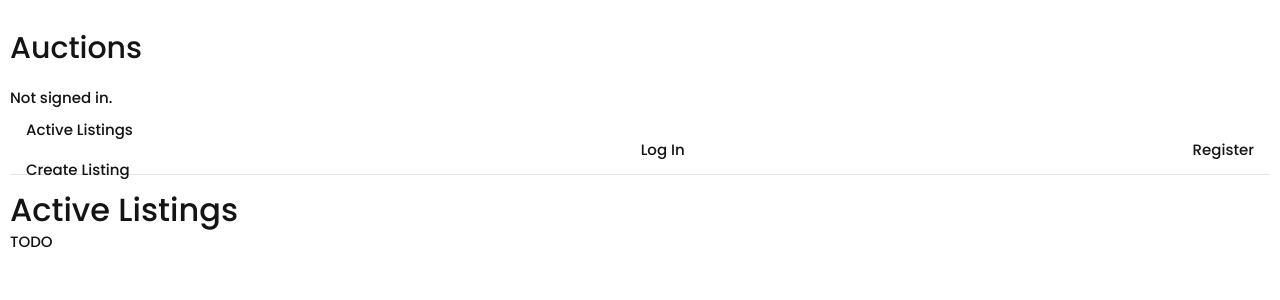
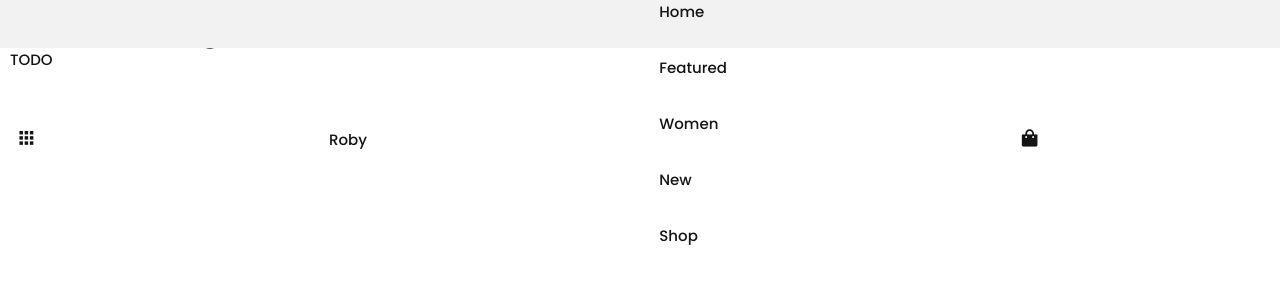
Before and after one commit to carrickkv2/commerce, a Django app: page / in a window 1280 px wide. Shown: the top 300 px of the page. Run offline with Django 3.2, Linux system fonts and the light colour scheme; some libraries are stand-ins or nearby versions.

Commit message:
Changed base html

```diff
--- a/auctions/templates/auctions/layout.html
+++ b/auctions/templates/auctions/layout.html
@@ -6,51 +6,100 @@
     <head>
 
         <title>{% block title %}Auctions{% endblock %}</title>
-        <link rel="stylesheet" href="https://stackpath.bootstrapcdn.com/bootstrap/4.4.1/css/bootstrap.min.css" integrity="sha384-Vkoo8x4CGsO3+Hhxv8T/Q5PaXtkKtu6ug5TOeNV6gBiFeWPGFN9MuhOf23Q9Ifjh" crossorigin="anonymous">
+
+        <meta charset="UTF-8">
+
+        <meta name="viewport" content="width=device-width, initial-scale=1, shrink-to-fit=no">
+
+        <link rel="stylesheet" href="https://stackpath.bootstrapcdn.com/bootstrap/4.4.1/css/bootstrap.min.css" integrity="sha384-Vkoo8x4CGsO3+Hhxv8T/Q5PaXtkKtu6ug5TOeNV6gBiFeWPGFN9MuhOf23Q9Ifjh"
+        crossorigin="anonymous">
+
         <link href="{% static 'auctions/styles.css' %}" rel="stylesheet">
+
         <link href="{% static 'auctions/normalize.css' %}" rel="stylesheet">
+
+        <link href='https://unpkg.com/boxicons@2.0.9/css/boxicons.min.css' rel='stylesheet'>
+
         {% block extrahead %}{% endblock %}
 
     </head>
 
     <body>
 
-        <h1>Auctions</h1>
+        <!--===== HEADER =====-->
+        <header class="l-header" id="header">
 
-        <div>
-            {% if user.is_authenticated %}
-                Signed in as <strong>{{ user.username }}</strong>.
-            {% else %}
-                Not signed in.
-            {% endif %}
+            <nav class="nav bd-grid">
+
+                <div class="nav__toggle" id="nav-toggle">
+
+                    <i class='bx bxs-grid'></i>
+
                 </div>
-        <ul class="nav">
-            <li class="nav-item">
-                <a class="nav-link" href="{% url 'index' %}">Active Listings</a>
-                <a class="nav-link" href="{% url 'create_listing' %}">Create Listing</a>
+
+                <a href="#" class="nav__logo"> Roby </a>
+
+                <div class="nav__menu" id="nav-menu">
+
+                    <ul class="nav_list">
+
+                        <li class="nav__item">
+
+                            <a href="" class="nav__link"> Home </a>
+
                         </li>
-            {% if user.is_authenticated %}
-                <li class="nav-item">
-                    <a class="nav-link" href="{% url 'logout' %}">Log Out</a>
+
+                        <li class="nav__item">
+
+                            <a href="" class="nav__link"> Featured </a>
+
                         </li>
-            {% else %}
-                <li class="nav-item">
-                    <a class="nav-link" href="{% url 'login' %}">Log In</a>
+
+                        <li class="nav__item">
+
+                            <a href="" class="nav__link"> Women </a>
+
                         </li>
-                <li class="nav-item">
-                    <a class="nav-link" href="{% url 'register' %}">Register</a>
+
+                        <li class="nav__item">
+
+                            <a href="" class="nav__link"> New </a>
+
                         </li>
-            {% endif %}
+
+                        <li class="nav__item">
+
+                            <a href="" class="nav__link"> Shop </a>
+
+                        </li>
+
                     </ul>
-        <hr>
+
+                </div>
+
+                <div class="nav__shop">
+
+                    <i class='bx bxs-shopping-bag' ></i>
+
+                </div>
+
+            </nav>
+
+        </header>
+
 
         {% block body %}
         {% endblock %}
 
+        <!--===== MAIN JS =====-->
 
         <script src="https://code.jquery.com/jquery-3.6.0.js" integrity="sha256-H+K7U5CnXl1h5ywQfKtSj8PCmoN9aaq30gDh27Xc0jk=" crossorigin="anonymous"></script>
+
         <script src="https://cdnjs.cloudflare.com/ajax/libs/popper.js/1.12.9/umd/popper.min.js" integrity="sha384-ApNbgh9B+Y1QKtv3Rn7W3mgPxhU9K/ScQsAP7hUibX39j7fakFPskvXusvfa0b4Q" crossorigin="anonymous"></script>
+
         <script src="https://maxcdn.bootstrapcdn.com/bootstrap/4.0.0/js/bootstrap.min.js" integrity="sha384-JZR6Spejh4U02d8jOt6vLEHfe/JQGiRRSQQxSfFWpi1MquVdAyjUar5+76PVCmYl" crossorigin="anonymous"></script>
+
+        <script src="{% static 'auctions/main.js' %}"></script>
 
     </body>
 </html>
```
Also changed, not shown: auctions/templates/auctions/test.html (added, +28 -0 lines). Lines whose indentation alone changed are shown as unchanged.
